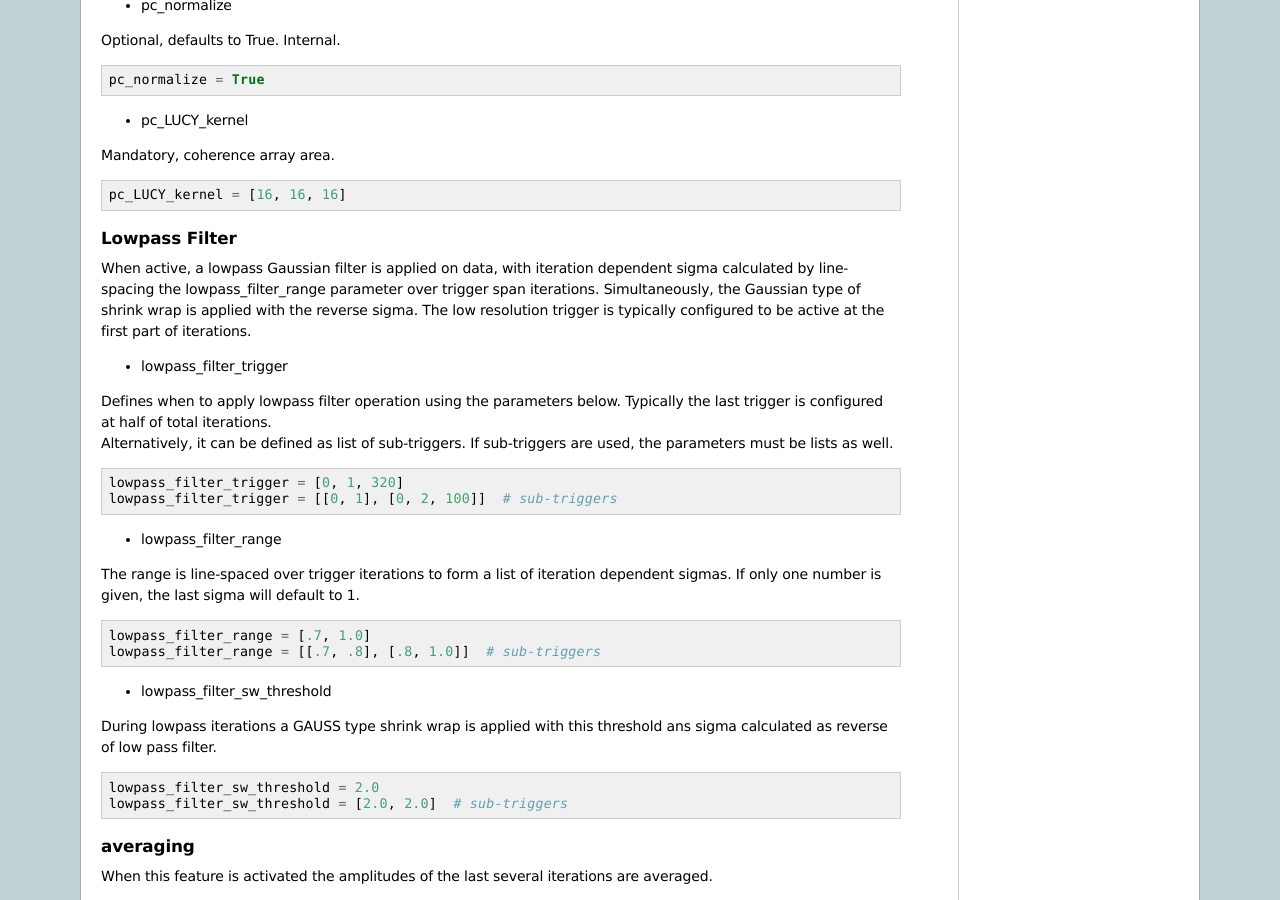
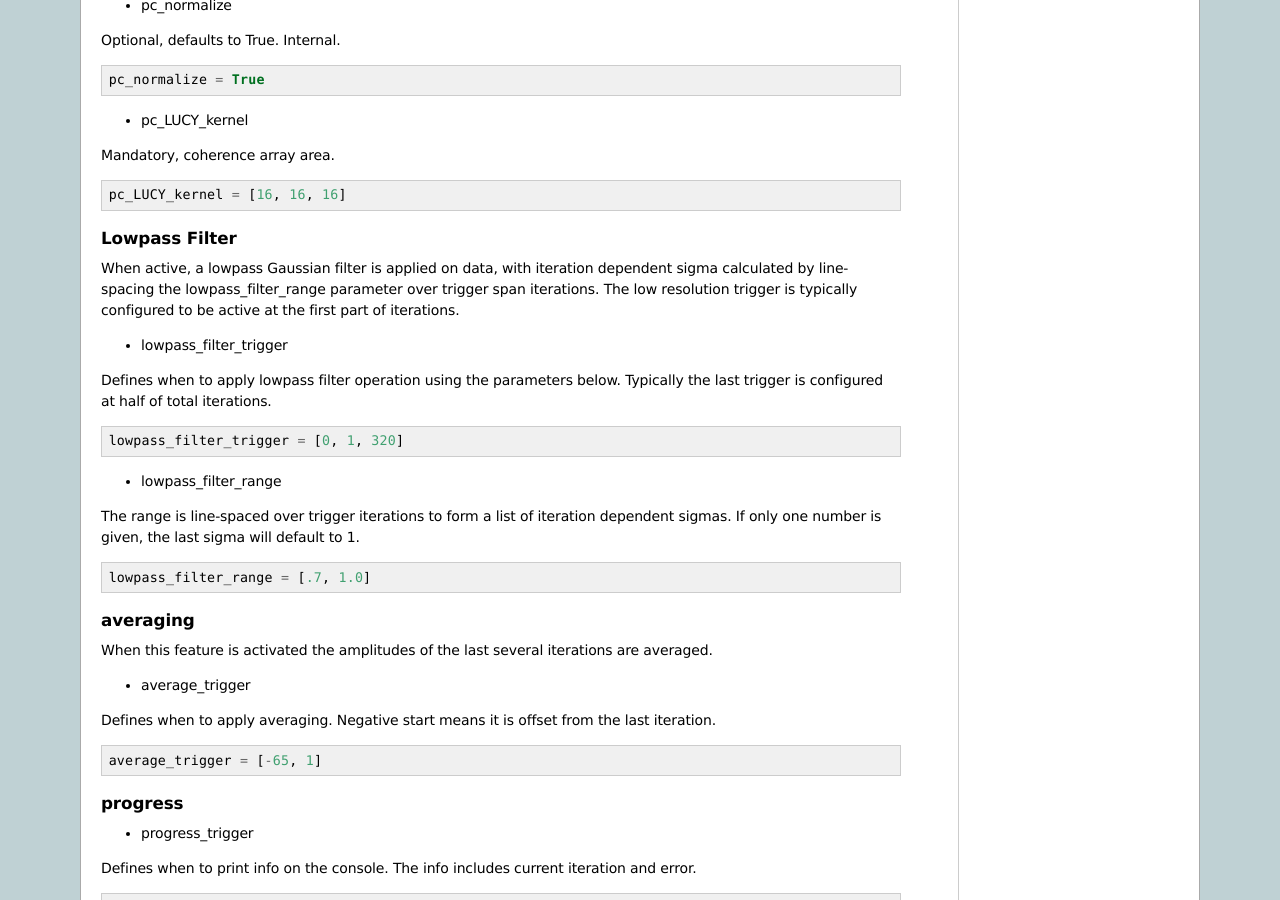
Before and after one commit to AdvancedPhotonSource/cohere, a Sphinx documentation site: the page built from docs/source/config_rec.rst, in a window 1280 px wide and 900 px high, scrolled down 4172 px. Built offline with Sphinx 7.4.7, drawn with Linux system fonts in a browser that asks for light colours; some of the changed text lies outside the part shown.

Commit message:
sync with ui, updated docs to remove LPF subtriggers

```diff
--- a/docs/source/config_rec.rst
+++ b/docs/source/config_rec.rst
@@ -251,17 +251,15 @@ Partial coherence
 
 Lowpass Filter
 ++++++++++++++
-| When active, a lowpass Gaussian filter is applied on data, with iteration dependent sigma calculated by line-spacing the lowpass_filter_range parameter over trigger span iterations. Simultaneously, the Gaussian type of shrink wrap is applied with the reverse sigma. The low resolution trigger is typically configured to be active at the first part of iterations.
+| When active, a lowpass Gaussian filter is applied on data, with iteration dependent sigma calculated by line-spacing the lowpass_filter_range parameter over trigger span iterations. The low resolution trigger is typically configured to be active at the first part of iterations.
 
 - lowpass_filter_trigger
 
 | Defines when to apply lowpass filter operation using the parameters below. Typically the last trigger is configured at half of total iterations.
-| Alternatively, it can be defined as list of sub-triggers. If sub-triggers are used, the parameters must be lists as well.
 
 ::
 
     lowpass_filter_trigger = [0, 1, 320]
-    lowpass_filter_trigger = [[0, 1], [0, 2, 100]]  # sub-triggers
 
 - lowpass_filter_range
 
@@ -270,16 +268,6 @@ Lowpass Filter
 ::
 
     lowpass_filter_range = [.7, 1.0]
-    lowpass_filter_range = [[.7, .8], [.8, 1.0]]  # sub-triggers
-
-- lowpass_filter_sw_threshold
-
-| During lowpass iterations a GAUSS type shrink wrap is applied with this threshold ans sigma calculated as reverse of low pass filter.
-
-::
-
-    lowpass_filter_sw_threshold = 2.0
-    lowpass_filter_sw_threshold = [2.0, 2.0]  # sub-triggers
 
 averaging
 +++++++++
```
Also changed, not shown: other parts of docs/source/config_rec.rst (+1 -1 lines), 1 other file.
